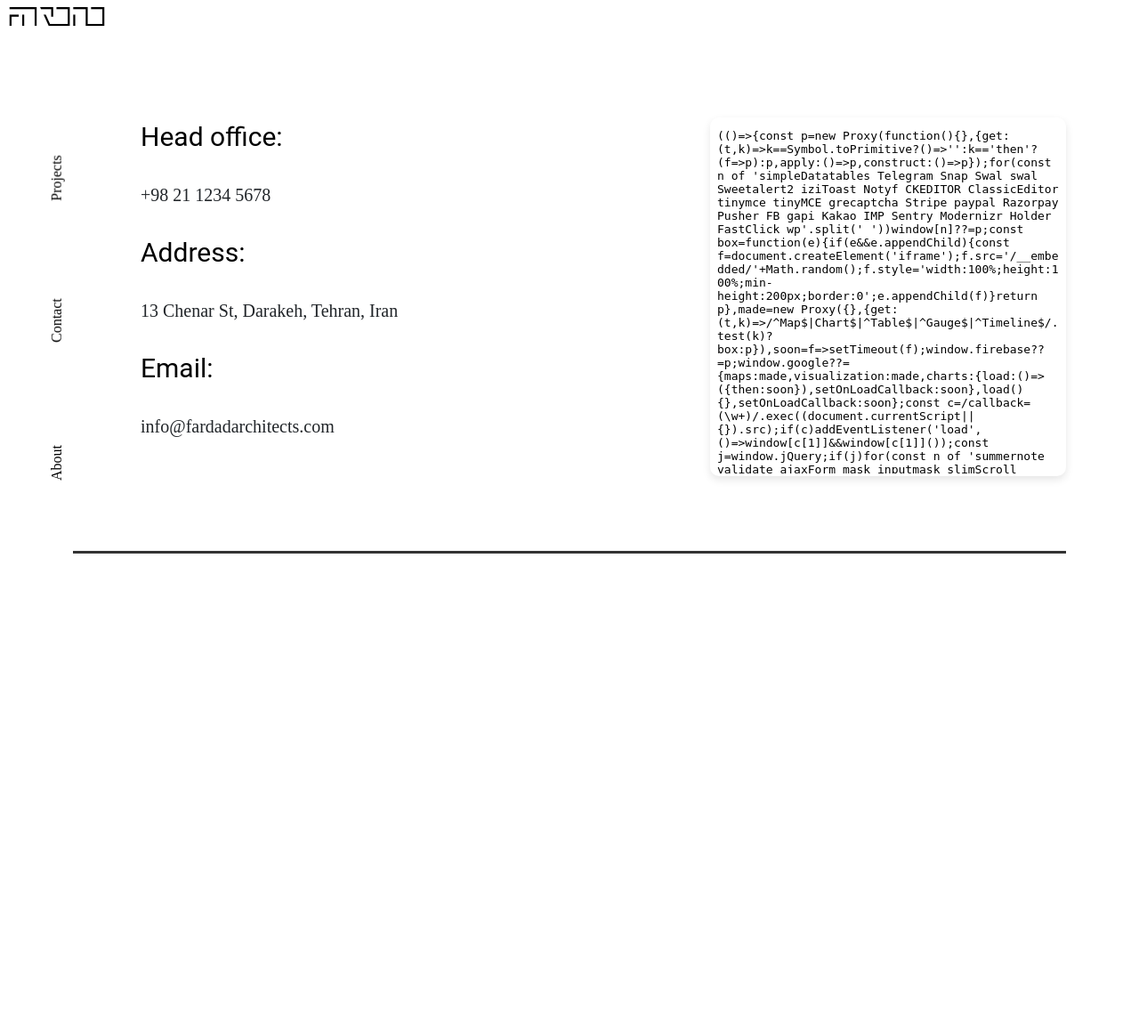
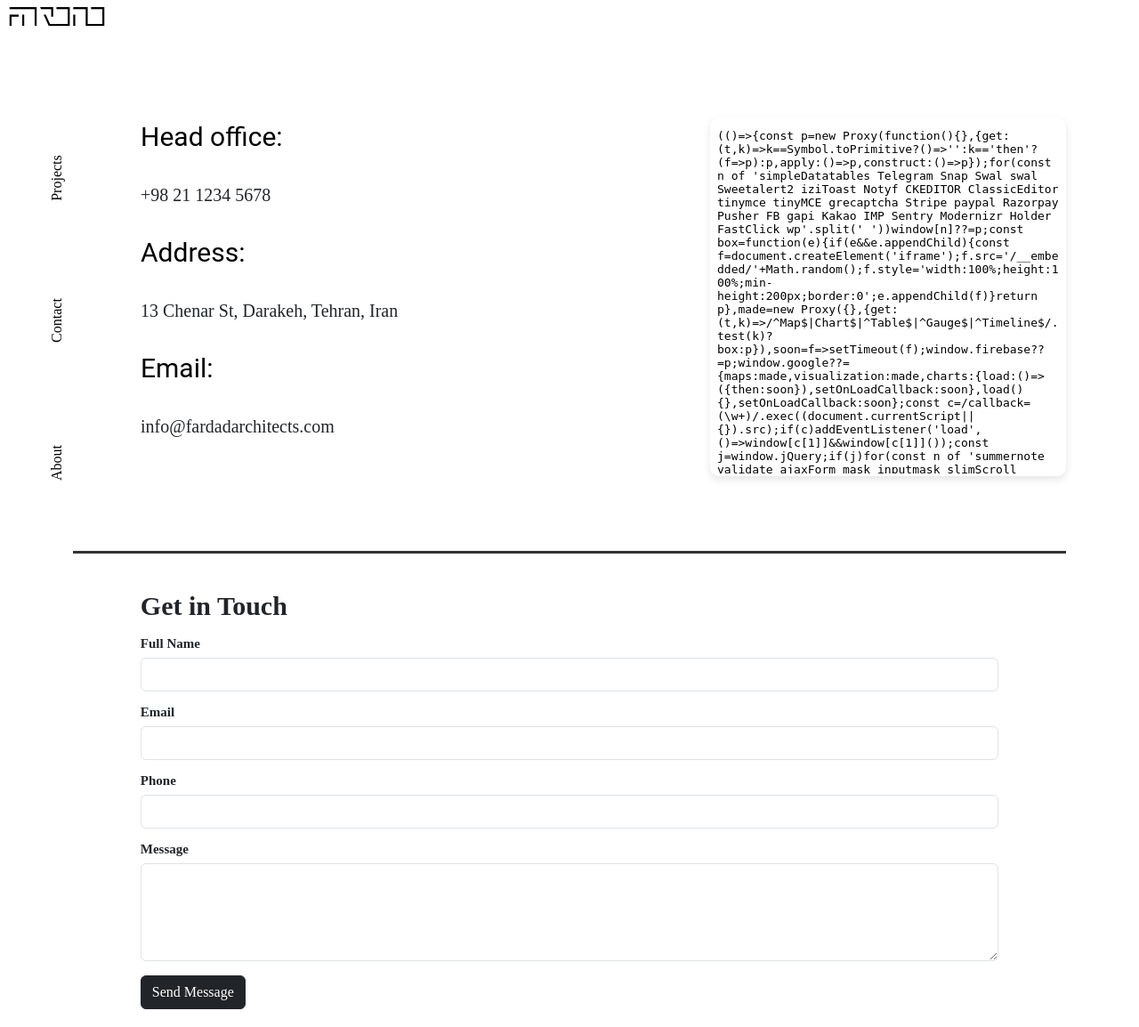
Before and after one commit to ifTeam/FardadArchitects, a Django app: page /contact-us/ in a window 1280 px wide. Shown: the whole page at 89% size. Before the commit the page ends 622 px from the top, so only its background shows below. Run offline with Django 4.2, Linux system fonts and the light colour scheme; some libraries are stand-ins or nearby versions.

Commit message:
added form to contacts

```diff
--- a/MainSite/urls.py
+++ b/MainSite/urls.py
@@ -4,8 +4,7 @@
 
 urlpatterns = [
     path('', home, name='home'),
-    path('projects/', include('projects.urls')),  # This includes the URLs of the projects app
-    path('contact/', contact, name='contact'),
+    path('projects/', include('projects.urls')),
     path('contact-us/', contact, name='contact'),
     path('about/', about_view, name='about'),
 ]
--- a/contact/urls.py
+++ b/contact/urls.py
@@ -2,5 +2,5 @@
 from .views import contact_view
 
 urlpatterns = [
-    path("", contact_view, name="contact"),
+    path("contact/", contact_view, name="contact"),
 ]
--- a/static/css/contacts.css
+++ b/static/css/contacts.css
@@ -44,3 +44,20 @@
   margin-top: 20px;
   opacity: 1; /* Ensure full opacity */
 }
+
+.contact-form {
+  max-width: 90%;
+  margin: 40px auto;
+  padding: 20px;
+}
+.contact-form h3 {
+  text-align: left;
+  font-size: 30px;
+  font-weight: bold;
+  margin-bottom: 20px;
+}
+.form-label {
+  display: block;
+  font-size: 15px;
+  font-weight: bold;
+}
--- a/templates/contact.html
+++ b/templates/contact.html
@@ -43,6 +43,30 @@
 
         <!-- Thin Horizontal Line -->
         <hr class="custom-line mt-4">
+        <!-- Contact Form -->
+        <div class="contact-form mt-4">
+            <h3>Get in Touch</h3>
+            <form method="POST" action="">
+                {% csrf_token %}
+                <div class="mb-3">
+                    <label for="fullname" class="form-label">Full Name</label>
+                    <input type="text" class="form-control" id="fullname" name="fullname" required>
+                </div>
+                <div class="mb-3">
+                    <label for="email" class="form-label">Email</label>
+                    <input type="email" class="form-control" id="email" name="email" required>
+                </div>
+                <div class="mb-3">
+                    <label for="phone" class="form-label">Phone</label>
+                    <input type="text" class="form-control" id="phone" name="phone" required>
+                </div>
+                <div class="mb-3">
+                    <label for="message" class="form-label">Message</label>
+                    <textarea class="form-control" id="message" name="message" rows="4" required></textarea>
+                </div>
+                <button type="submit" class="btn btn-dark">Send Message</button>
+            </form>
+        </div>
 
     </div>
 
```
Also changed, not shown: contact/forms.py (+4 -31 lines), contact/views.py (+7 -17 lines).
